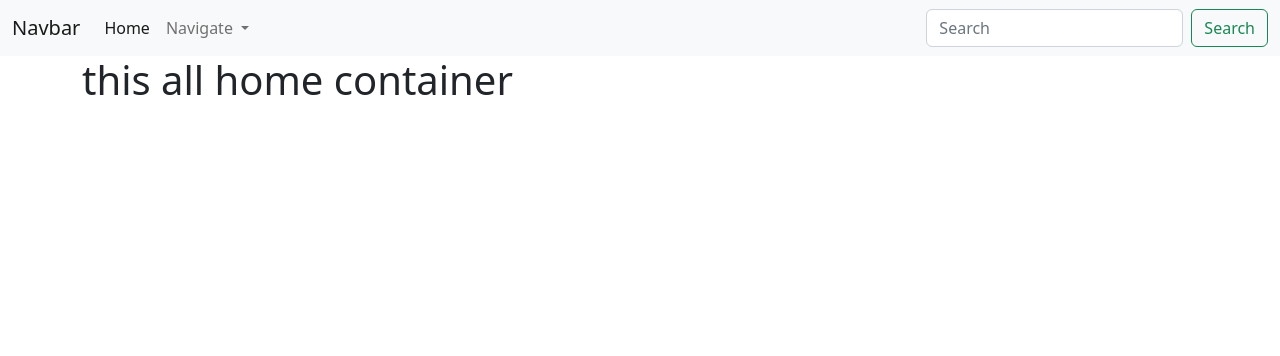
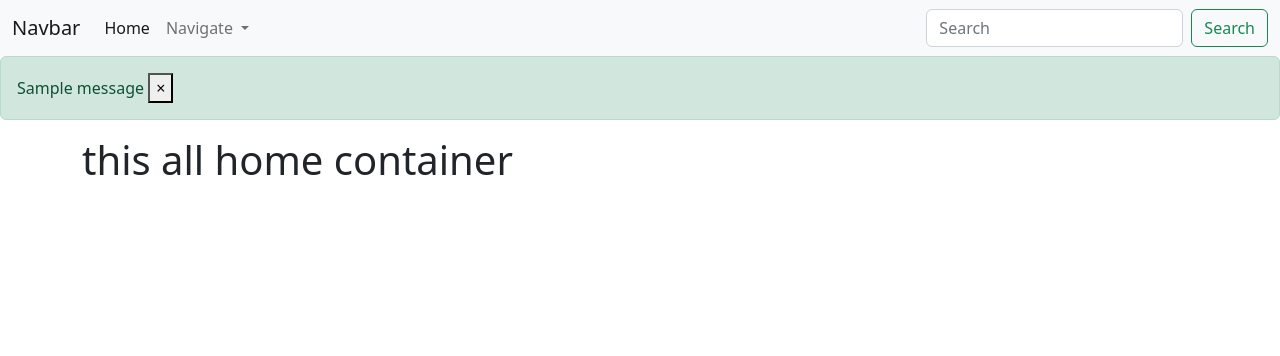
Before and after one commit to arifdroid/python-flask-basic, a Flask app: page / in a window 1280 px wide. Shown: the top 356 px of the page. Run offline with Flask 2, Linux system fonts and the light colour scheme; one stand-in notice (Sample message) is shown.

Commit message:
add flash simple messages

```diff
--- a/website/templates/base.html
+++ b/website/templates/base.html
@@ -47,6 +47,25 @@
             </div>
         </div>
     </nav>
+
+    {% with messages = get_flashed_messages(with_categories=true) %} {% if
+        messages %} {% for category, message in messages %} {% if category ==
+        'error' %}
+        <div class="alert alert-danger alter-dismissable fade show" role="alert">
+          {{ message }}
+          <button type="button" class="close" data-dismiss="alert">
+            <span aria-hidden="true">&times;</span>
+          </button>
+        </div>
+        {% else %}
+        <div class="alert alert-success alter-dismissable fade show" role="alert">
+          {{ message }}
+          <button type="button" class="close" data-dismiss="alert">
+            <span aria-hidden="true">&times;</span>
+          </button>
+        </div>
+        {% endif %} {% endfor %} {% endif %} {% endwith %}
+
     <div class="container">
         {% block content%}
         {% endblock %}
```
Also changed, not shown: website/auth.py (+21 -3 lines).
